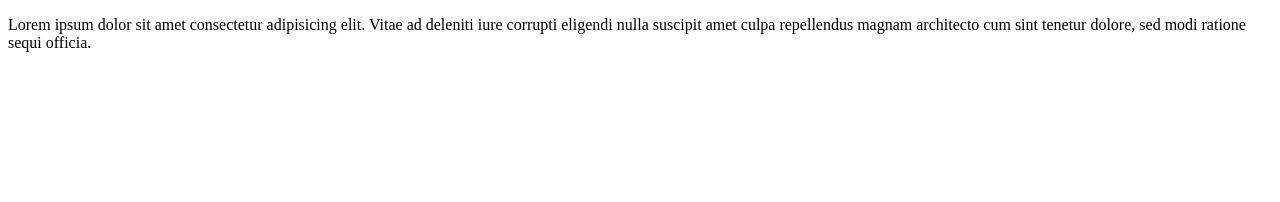
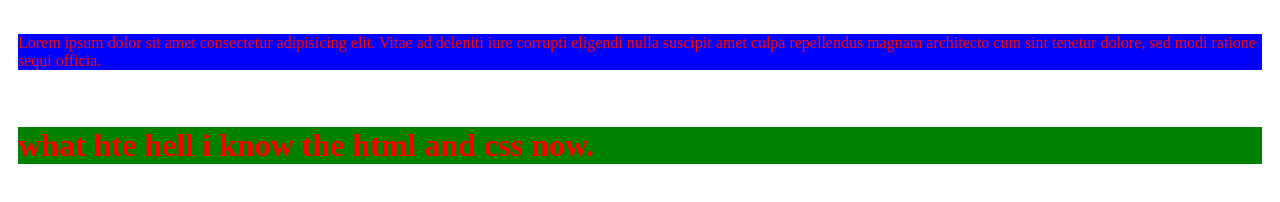
Before and after one commit to Sadeed978/My-first-repo, a plain HTML site: page index.html in a window 1280 px wide. Drawn offline with Linux system fonts and the light colour scheme.

Commit message:
add koro

```diff
--- a/index.html
+++ b/index.html
@@ -4,9 +4,17 @@
     <meta charset="UTF-8">
     <meta name="viewport" content="width=device-width, initial-scale=1.0">
     <title> My first ever git redpo</title>
+    <link rel="stylesheet" href="style/blog.css">
 
 </head>
 <body>
-    <p>Lorem ipsum dolor sit amet consectetur adipisicing elit. Vitae ad deleniti iure corrupti eligendi nulla suscipit amet culpa repellendus magnam architecto cum sint tenetur dolore, sed modi ratione sequi officia.</p>
+    <div>
+        <p>Lorem ipsum dolor sit amet consectetur adipisicing elit. Vitae ad deleniti iure corrupti eligendi nulla suscipit amet culpa repellendus magnam architecto cum sint tenetur dolore, sed modi ratione sequi officia.</p>
+    </div>
+
+    <div>
+        <h1>what hte hell i know the html and css now.</h1>
+    </div>
+
 </body>
 </html>
--- /dev/null
+++ b/style/blog.css
@@ -0,0 +1,11 @@
+p{
+    background-color: blue;
+}
+div {
+    color: red;
+    padding: 10px;
+
+}
+h1 {
+    background-color: green;
+}
```
